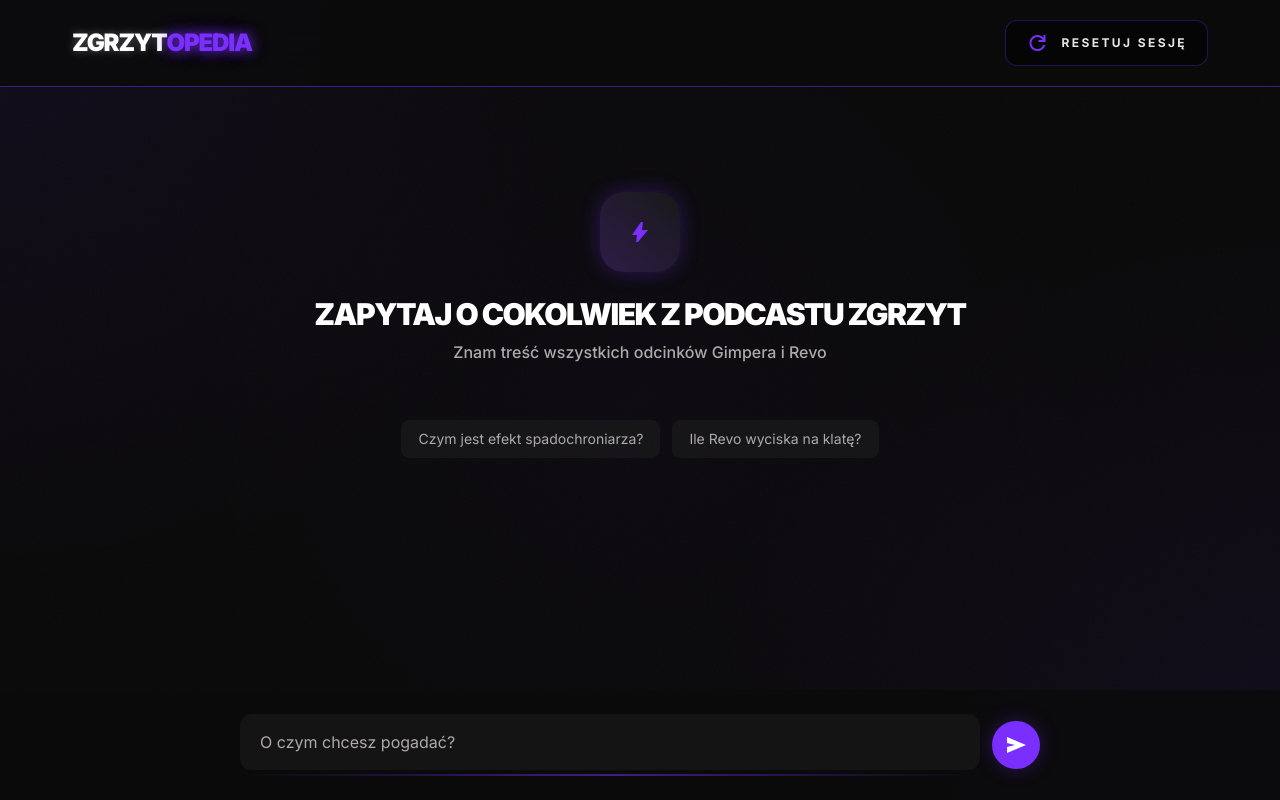
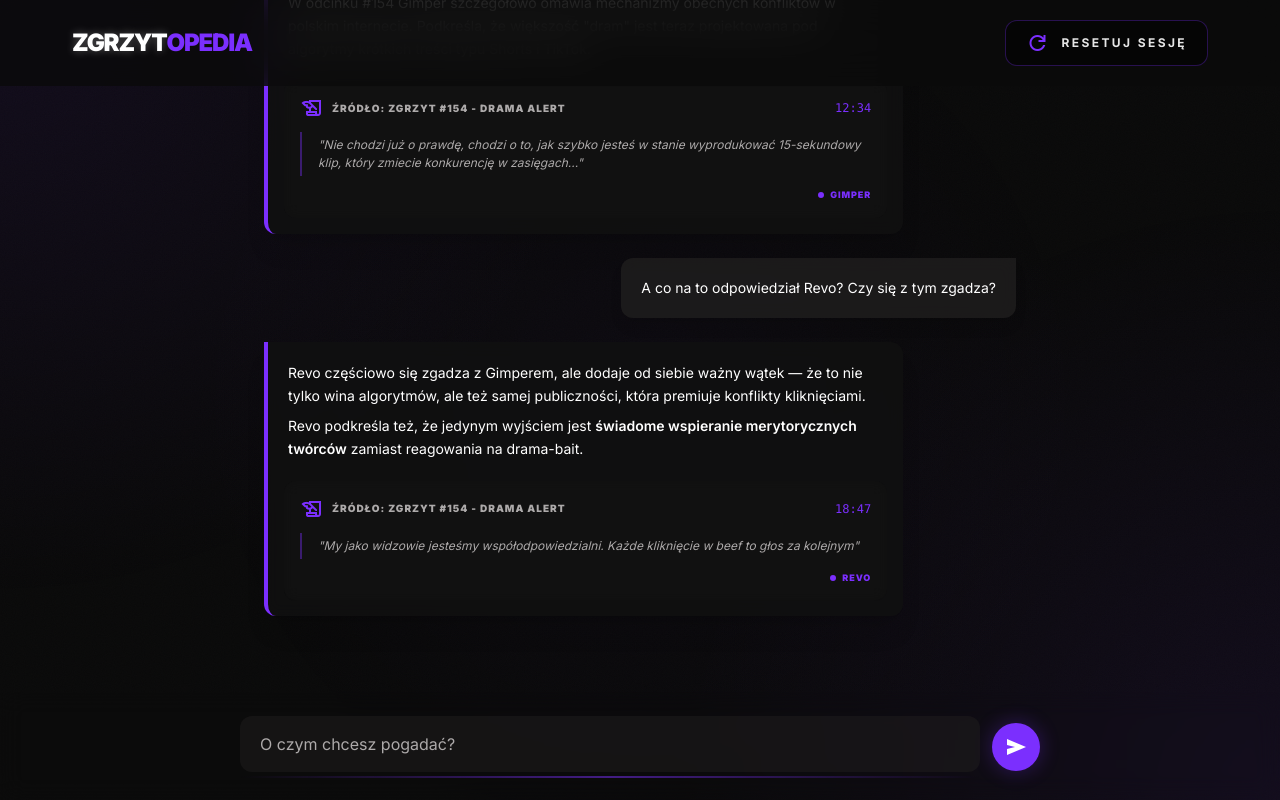
Before and after one commit to mikolajbielinski/zgrzyt-ai, a React (Vite) app in the folder frontend/: page / in a window 1280 px wide. Built offline with nearby package versions, Linux system fonts and the light colour scheme.

Commit message:
feat: Small css changes. Added source card

```diff
--- a/frontend/src/App.tsx
+++ b/frontend/src/App.tsx
@@ -9,6 +9,32 @@ const STORAGE_KEY = "zgrzyt-chat-history";
 const SUGGESTION_PROMPTS = [
   "Czym jest efekt spadochroniarza?",
   "Ile Revo wyciska na klatę?",
+];
+
+// TODO: Remove test messages
+const TEST_MESSAGES: Message[] = [
+  {
+    role: "user",
+    content: "Co Gimper sądzi o dramie na polskim YT?",
+  },
+  {
+    role: "bot",
+    content: `W odcinku #154 Gimper szczegółowo omawia mechanizmy obecnych konfliktów w polskim internecie. Podkreśla, że większość "dram" jest teraz projektowana pod algorytmy krótkich treści typu Shorts i TikTok.
+
+> "Nie chodzi już o prawdę, chodzi o to, jak szybko jesteś w stanie wyprodukować 15-sekundowy klip, który zmiecie konkurencję w zasięgach..." — Gimper, ZGRZYT #154 - DRAMA ALERT, 12:34`,
+  },
+  {
+    role: "user",
+    content: "A co na to odpowiedział Revo? Czy się z tym zgadza?",
+  },
+  {
+    role: "bot",
+    content: `Revo częściowo się zgadza z Gimperem, ale dodaje od siebie ważny wątek — że to nie tylko wina algorytmów, ale też samej publiczności, która premiuje konflikty kliknięciami.
+
+> "My jako widzowie jesteśmy współodpowiedzialni. Każde kliknięcie w beef to głos za kolejnym" — Revo, ZGRZYT #154 - DRAMA ALERT, 18:47
+
+Revo podkreśla też, że jedynym wyjściem jest **świadome wspieranie merytorycznych twórców** zamiast reagowania na drama-bait.`,
+  },
 ];
 
 function loadMessages(): Message[] {
@@ -32,7 +58,10 @@ function toApiMessages(messages: Message[]) {
 }
 
 export default function App() {
-  const [messages, setMessages] = useState<Message[]>(loadMessages);
+  const [messages, setMessages] = useState<Message[]>(() => {
+    const saved = loadMessages();
+    return saved.length > 0 ? saved : TEST_MESSAGES;
+  });
   const [isTyping, setIsTyping] = useState(false);
   const [showResetConfirm, setShowResetConfirm] = useState(false);
 
@@ -144,7 +173,7 @@ export default function App() {
       )}
 
       {/* Main Content */}
-      <main className="h-screen pt-28 pb-32 overflow-y-auto relative">
+      <main className="h-screen pt-28 pb-32 overflow-y-auto relative" style={{ backgroundImage: 'radial-gradient(circle at 0% 0%, rgba(123, 47, 254, 0.08) 0%, transparent 40%), radial-gradient(circle at 100% 100%, rgba(123, 47, 254, 0.08) 0%, transparent 40%), radial-gradient(circle at 50% 50%, rgba(123, 47, 254, 0.03) 0%, transparent 60%)', backgroundAttachment: 'fixed' }}>
         <div className="max-w-[800px] mx-auto px-6 py-8 flex flex-col gap-12">
           {isEmpty ? (
             <div className="flex flex-col items-center text-center py-12 space-y-6">
--- a/frontend/src/components/InputArea.tsx
+++ b/frontend/src/components/InputArea.tsx
@@ -44,7 +44,7 @@ export default function InputArea({ onSend, disabled }: InputAreaProps) {
   );
 
   return (
-    <div className="fixed bottom-0 right-0 left-0 bg-[#0A0A0A]/80 backdrop-blur-md p-6 z-40">
+    <div className="fixed bottom-[-2px] right-0 left-0 backdrop-blur-md p-6 z-40">
       <div className="max-w-[800px] mx-auto flex items-center gap-3">
         <div className="flex-1 relative group">
           <textarea
--- a/frontend/src/components/Message.tsx
+++ b/frontend/src/components/Message.tsx
@@ -1,8 +1,72 @@
 import Markdown from "react-markdown";
 import type { Message as MessageType } from "../types/index.ts";
+import SourceCard from "./SourceCard.tsx";
 
 interface MessageProps {
   message: MessageType;
+}
+
+interface ParsedQuote {
+  quote: string;
+  speaker?: string;
+  source?: string;
+  timestamp?: string;
+}
+
+function parseContent(content: string): {
+  text: string;
+  quotes: ParsedQuote[];
+} {
+  const lines = content.split("\n");
+  const textLines: string[] = [];
+  const quotes: ParsedQuote[] = [];
+
+  let i = 0;
+  while (i < lines.length) {
+    const line = lines[i];
+    if (line.startsWith(">")) {
+      const quoteLines: string[] = [];
+      while (i < lines.length && lines[i].startsWith(">")) {
+        quoteLines.push(lines[i].replace(/^>\s?/, ""));
+        i++;
+      }
+      const raw = quoteLines.join(" ").trim();
+
+      const match = raw.match(
+        /^["„"](.+?)[""\u201D]\s*[—–-]\s*(.+)$/s
+      );
+      if (match) {
+        const quoteText = match[1].trim();
+        const meta = match[2].trim();
+        const parts = meta.split(",").map((s) => s.trim());
+
+        const speaker = parts[0] || undefined;
+        const source =
+          parts.length > 2 ? parts.slice(1, -1).join(", ") : parts[1];
+        const timestampCandidate = parts[parts.length - 1];
+        const timestamp = /^\d+:\d{2}$/.test(timestampCandidate ?? "")
+          ? timestampCandidate
+          : undefined;
+        const actualSource = timestamp
+          ? source
+          : parts.slice(1).join(", ") || undefined;
+
+        quotes.push({
+          quote: `"${quoteText}"`,
+          speaker,
+          source: actualSource ? `ŹRÓDŁO: ${actualSource}` : undefined,
+          timestamp,
+        });
+      } else {
+        quotes.push({ quote: raw });
+      }
+    } else {
+      textLines.push(line);
+      i++;
+    }
+  }
+
+  return { text: textLines.join("\n").trim(), quotes };
 }
 
 export default function Message({ message }: MessageProps) {
@@ -10,15 +74,23 @@ export default function Message({ message }: MessageProps) {
 
   if (isUser) {
     return (
-      <div className="bg-surface-container-high/80 backdrop-blur-sm p-5 rounded-l-xl rounded-br-xl self-end max-w-[80%] text-white text-sm shadow-lg animate-fade-in-up">
+      <div className="bg-surface-container-high/80 backdrop-blur-sm p-5 rounded-l-xl rounded-br-xl self-end max-w-[90%] md:max-w-[80%] text-white text-sm shadow-lg animate-fade-in-up">
         {message.content}
       </div>
     );
   }
 
+  const { text, quotes } = parseContent(message.content);
+  const hasQuotes = quotes.length > 0;
+
   return (
-    <div className="flex flex-col gap-4 self-start max-w-[85%] animate-fade-in-up">
-      <div className="bg-[#111111]/80 backdrop-blur-sm p-5 rounded-r-xl rounded-bl-xl border-l-4 border-accent text-white leading-relaxed text-sm shadow-xl">
+    <div
+      className={`self-start max-w-[95%] md:max-w-[85%] animate-fade-in-up bg-[#111111]/80 backdrop-blur-sm border-l-4 border-accent shadow-xl overflow-hidden ${
+        hasQuotes ? "rounded-r-xl rounded-bl-xl" : "rounded-r-xl rounded-bl-xl"
+      }`}
+    >
+      {text && (
+        <div className="p-5 text-white leading-relaxed text-sm">
           <Markdown
             components={{
               a: ({ href, children }) => (
@@ -31,16 +103,11 @@ export default function Message({ message }: MessageProps) {
                   {children}
                 </a>
               ),
-            p: ({ children }) => <p className="mb-2 last:mb-0">{children}</p>,
+              p: ({ children }) => (
+                <p className="mb-2 last:mb-0">{children}</p>
+              ),
               strong: ({ children }) => (
                 <strong className="font-semibold text-white">{children}</strong>
-            ),
-            blockquote: ({ children }) => (
-              <blockquote className="border-l-2 border-accent/40 pl-4 py-1 my-2">
-                <div className="text-on-surface-variant italic text-xs leading-normal">
-                  {children}
-                </div>
-              </blockquote>
               ),
               ul: ({ children }) => (
                 <ul className="list-disc pl-4 mb-2">{children}</ul>
@@ -52,9 +119,15 @@ export default function Message({ message }: MessageProps) {
               hr: () => <hr className="border-border my-3" />,
             }}
           >
-          {message.content}
+            {text}
           </Markdown>
         </div>
+      )}
+      {quotes.map((q, i) => (
+        <div key={i} className="px-4 pb-4 first:pt-4">
+          <SourceCard {...q} />
+        </div>
+      ))}
     </div>
   );
 }
--- /dev/null
+++ b/frontend/src/components/SourceCard.tsx
@@ -0,0 +1,50 @@
+interface SourceCardProps {
+  quote: string;
+  speaker?: string;
+  source?: string;
+  timestamp?: string;
+}
+
+export default function SourceCard({
+  quote,
+  speaker,
+  source,
+  timestamp,
+}: SourceCardProps) {
+  return (
+    <div className="bg-surface-container-low/60 backdrop-blur-sm rounded-xl p-4 flex flex-col gap-3">
+      {(source || timestamp) && (
+        <div className="flex items-center justify-between">
+          <div className="flex items-center gap-2">
+            <span className="material-symbols-outlined text-accent text-sm">
+              history_edu
+            </span>
+            {source && (
+              <span className="text-[10px] font-black uppercase tracking-widest text-on-surface-variant">
+                {source}
+              </span>
+            )}
+          </div>
+          {timestamp && (
+            <span className="text-accent font-mono text-xs hover:underline transition-all cursor-pointer">
+              {timestamp}
+            </span>
+          )}
+        </div>
+      )}
+      <blockquote className="border-l-2 border-accent/40 pl-4 py-1">
+        <p className="text-on-surface-variant italic text-xs leading-normal">
+          {quote}
+        </p>
+      </blockquote>
+      {speaker && (
+        <div className="flex items-center gap-1.5 self-end">
+          <div className="w-1.5 h-1.5 rounded-full bg-accent" />
+          <span className="text-[9px] font-black uppercase text-accent tracking-widest">
+            {speaker}
+          </span>
+        </div>
+      )}
+    </div>
+  );
+}
--- a/frontend/src/index.css
+++ b/frontend/src/index.css
@@ -35,11 +35,6 @@ body {
   font-family: var(--font-sans);
   -webkit-font-smoothing: antialiased;
   -moz-osx-font-smoothing: grayscale;
-  background-image:
-    radial-gradient(circle at 0% 0%, rgba(123, 47, 254, 0.08) 0%, transparent 40%),
-    radial-gradient(circle at 100% 100%, rgba(123, 47, 254, 0.08) 0%, transparent 40%),
-    radial-gradient(circle at 50% 50%, rgba(123, 47, 254, 0.03) 0%, transparent 60%);
-  background-attachment: fixed;
 }
 
 .material-symbols-outlined {
@@ -85,7 +80,7 @@ body::before {
 .glass-nav {
   background: rgba(10, 10, 10, 0.8);
   backdrop-filter: blur(20px);
-  border-bottom: 0.5px solid rgba(123, 47, 254, 0.5);
+  border-bottom: none;
 }
 
 /* Neon glow effect */
@@ -99,7 +94,7 @@ body::before {
 }
 
 .logo-purple-glow {
-  text-shadow: 0 0 12px rgba(123, 47, 254, 0.8), 0 0 20px rgba(123, 47, 254, 0.4);
+  /* no glow, just flat color */
 }
 
 /* Input underline animation */
```
Lines whose indentation alone changed are shown as unchanged.
